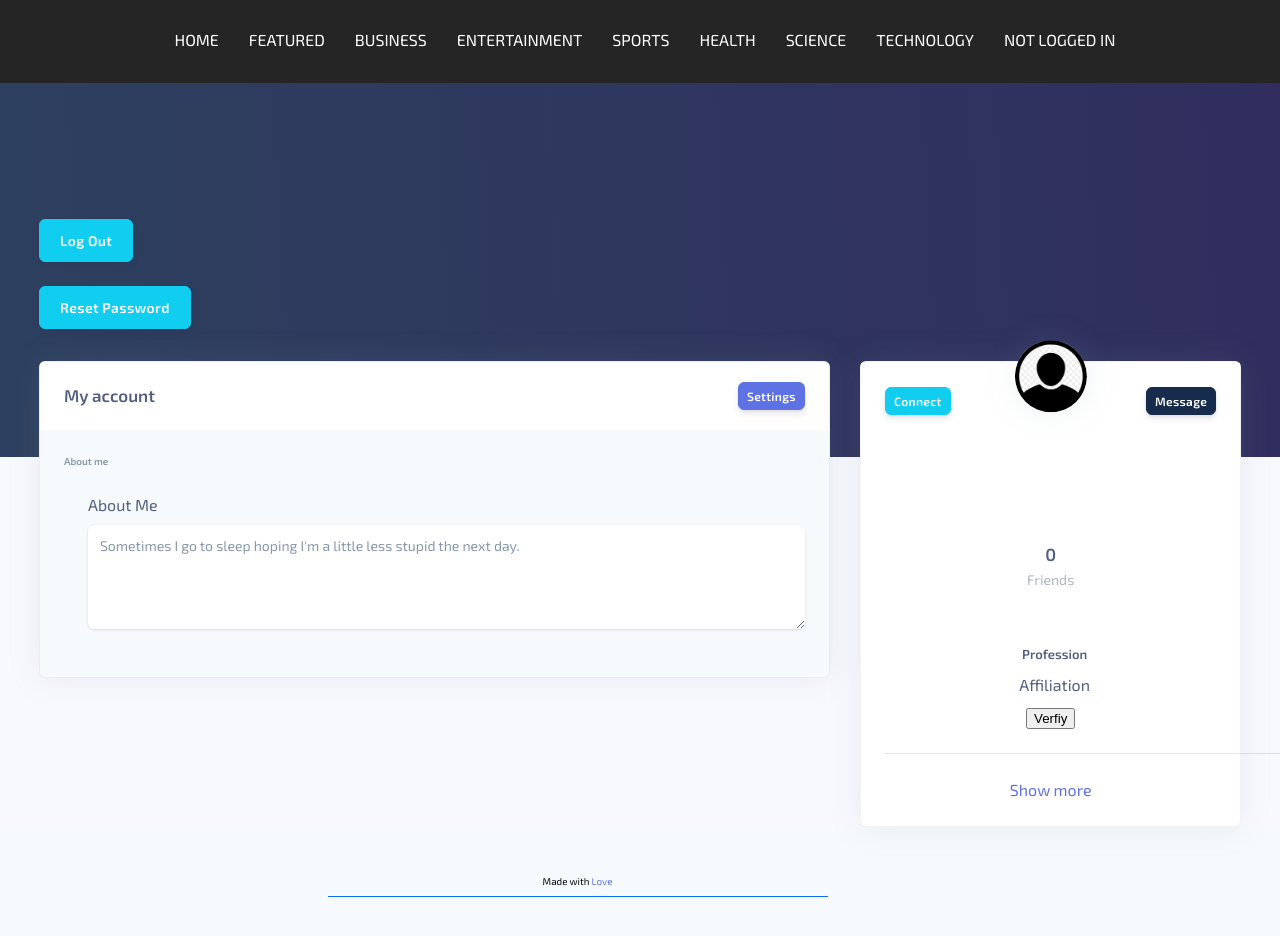
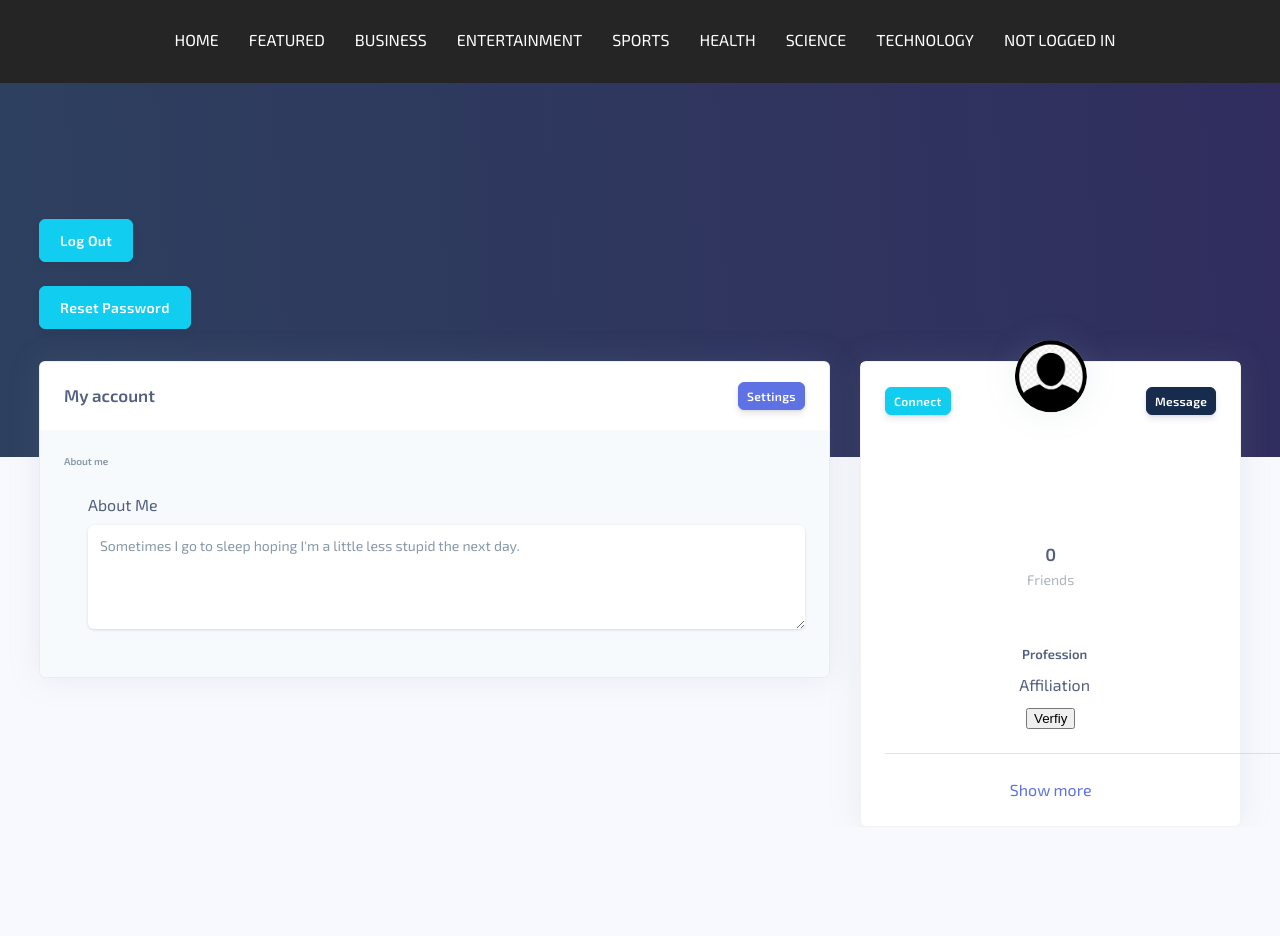
Before and after one commit to zatuazon/CS490-Personal-News-App, a plain HTML site: page profile.html in a window 1280 px wide. Shown: the part 90-1026 px from the top of the page. After the commit the page ends 917 px from the top, so only its background shows below. Drawn offline with nearby package versions, Linux system fonts and the light colour scheme; no server answers.

Commit message:
Update profile.html

```diff
--- a/profile.html
+++ b/profile.html
@@ -171,15 +171,7 @@
                 </div>
               </div>
             </div>
-            <footer class="footer">
-              <div class="row align-items-center justify-content-xl-between">
-                <div class="col-xl-6 m-auto text-center">
-                  <div class="copyright">
-                    <p>Made with <a href="https://www.creative-tim.com/product/argon-dashboard" target="_blank">Love</a></p>
-                  </div>
-                </div>
-              </div>
-            </footer>
+
                 <!-- The core Firebase JS SDK is always required and must be listed first -->
     <script src="https://www.gstatic.com/firebasejs/8.6.8/firebase-app.js"></script>
 
```
